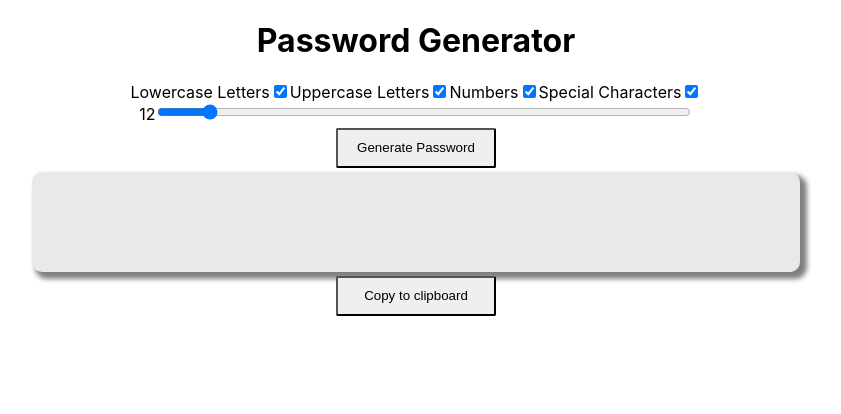
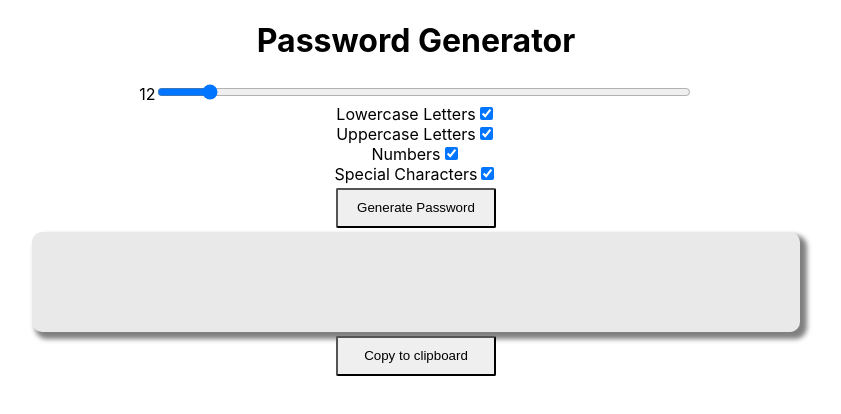
Before and after one commit to tyler-arthur/T-Tools, a React (Create React App) app in the folder t-tools/: page / in a window 1280 px wide. Shown: the top 414 px of the page, without its empty margins (224-1065 px from the left). Built offline with nearby package versions, Linux system fonts and the light colour scheme.

Commit message:
Added options for password generation

```diff
--- a/t-tools/src/App.css
+++ b/t-tools/src/App.css
@@ -15,6 +15,17 @@
   align-items: center;
 }
 
+.flex-parent-center > form {
+  align-items: flex-start;
+}
+
+.flex-parent-start-column > label {
+  display: flex;
+  flex-direction: column;
+  justify-content: center;
+  align-items: flex-start;
+}
+
 .password-field {
   border-radius: 10px;
   width: 60%;
--- a/t-tools/src/App.tsx
+++ b/t-tools/src/App.tsx
@@ -13,29 +13,37 @@ function App() {
   const [checkSpecial, setCheckSpecial] = useState<boolean>(true);
 
   const handleSliderChange = (e: React.ChangeEvent<HTMLInputElement>): void => setSlider(parseInt(e.currentTarget.value, 10));
-  const handlePasswordChange = (e: React.ChangeEvent<HTMLInputElement>): void => setPassword(generatePassword(true, true, true, true, slider))
+  const handlePasswordChange = (e: React.ChangeEvent<HTMLInputElement>): void => setPassword(generatePassword(checkNumber, checkLower, checkUpper, checkSpecial, slider))
   const copyToClipboard = () => { navigator.clipboard.writeText(password) }
 
   return (
     <div className="App">
       <h1>Password Generator</h1>
-      <form className="flex-parent-center">
-        <label htmlFor="lower">Lowercase Letters</label>
-        <Input id="lower" type="checkbox" checked={checkLower} onChange={() => setCheckLower(!checkLower)} /><br/>
-        <label htmlFor="upper">Uppercase Letters</label>
-        <Input id="upper" type="checkbox" checked={checkUpper} onChange={() => setCheckUpper(!checkUpper)} /><br/>
-        <label htmlFor="number">Numbers</label>
-        <Input id="number" type="checkbox" checked={checkNumber} onChange={() => setCheckNumber(!checkNumber)}/><br/>
-        <label htmlFor="special">Special Characters</label>
-        <Input id="special" type="checkbox" checked={checkSpecial} onChange={() => setCheckSpecial(!checkSpecial)}/><br/>
+      <Input className="input-slider" type="range" min={1} max={128} value={slider} label={`${slider}`} onChange={handleSliderChange} />
+      <form className="flex-parent-start-column">
+        <div className='flex-parent-center'>
+          <label htmlFor="lower">Lowercase Letters</label>
+          <Input id="lower" type="checkbox" checked={checkLower} onChange={() => setCheckLower(!checkLower)} />
+        </div>
+        <div className='flex-parent-center'>
+          <label htmlFor="upper">Uppercase Letters</label>
+          <Input id="upper" type="checkbox" checked={checkUpper} onChange={() => setCheckUpper(!checkUpper)} />
+        </div>
+        <div className='flex-parent-center'>
+          <label htmlFor="number">Numbers</label>
+          <Input id="number" type="checkbox" checked={checkNumber} onChange={() => setCheckNumber(!checkNumber)} />
+        </div>
+        <div className="flex-parent-center">
+          <label htmlFor="special">Special Characters</label>
+          <Input id="special" type="checkbox" checked={checkSpecial} onChange={() => setCheckSpecial(!checkSpecial)} />
+        </div>
       </form>
-      <Input className="input-slider" type="range" min={1} max={128} value={slider} label={`${slider}`} onChange={handleSliderChange} />
       <Button className='input-button' text='Generate Password' onclick={handlePasswordChange} />
       <div className='flex-parent-center'>
         <div className='password-field'>{password !== '' ? password : ''}</div>
       </div>
       <Button className='clipboard-copy input-button' text='Copy to clipboard' disabled={password === '' ? false : true} onclick={copyToClipboard} />
-    </div>
+    </div >
   );
 }
 
--- a/t-tools/src/scripts/password-generator.ts
+++ b/t-tools/src/scripts/password-generator.ts
@@ -24,7 +24,7 @@ const generatePassword: any = (
     special = false,
     size = 12
 ) => {
-    if (!num && !lower && !upper && !special) throw new Error("You must select one type of character for your password");
+    if (!num && !lower && !upper && !special) return "You must select at least one type of character";
 
     const passwordSelectionArr: String[] = [];
 
```
